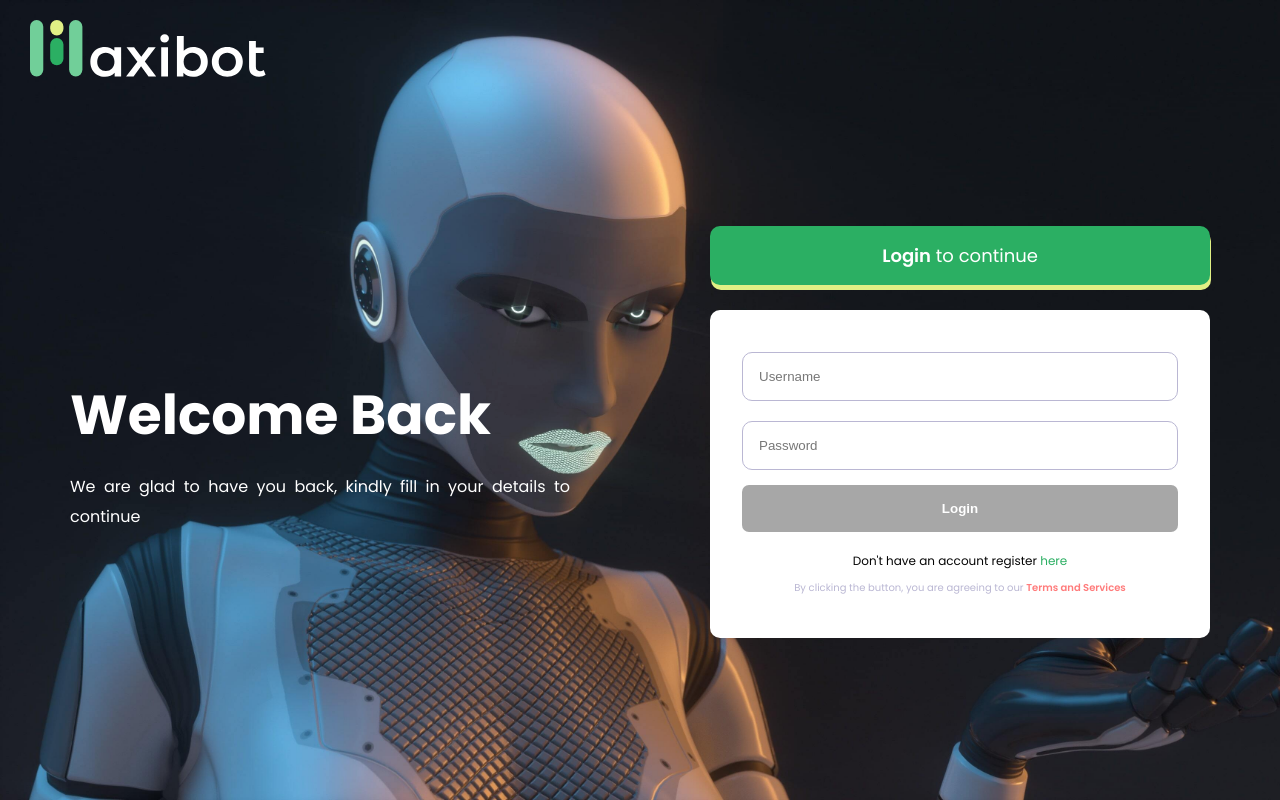
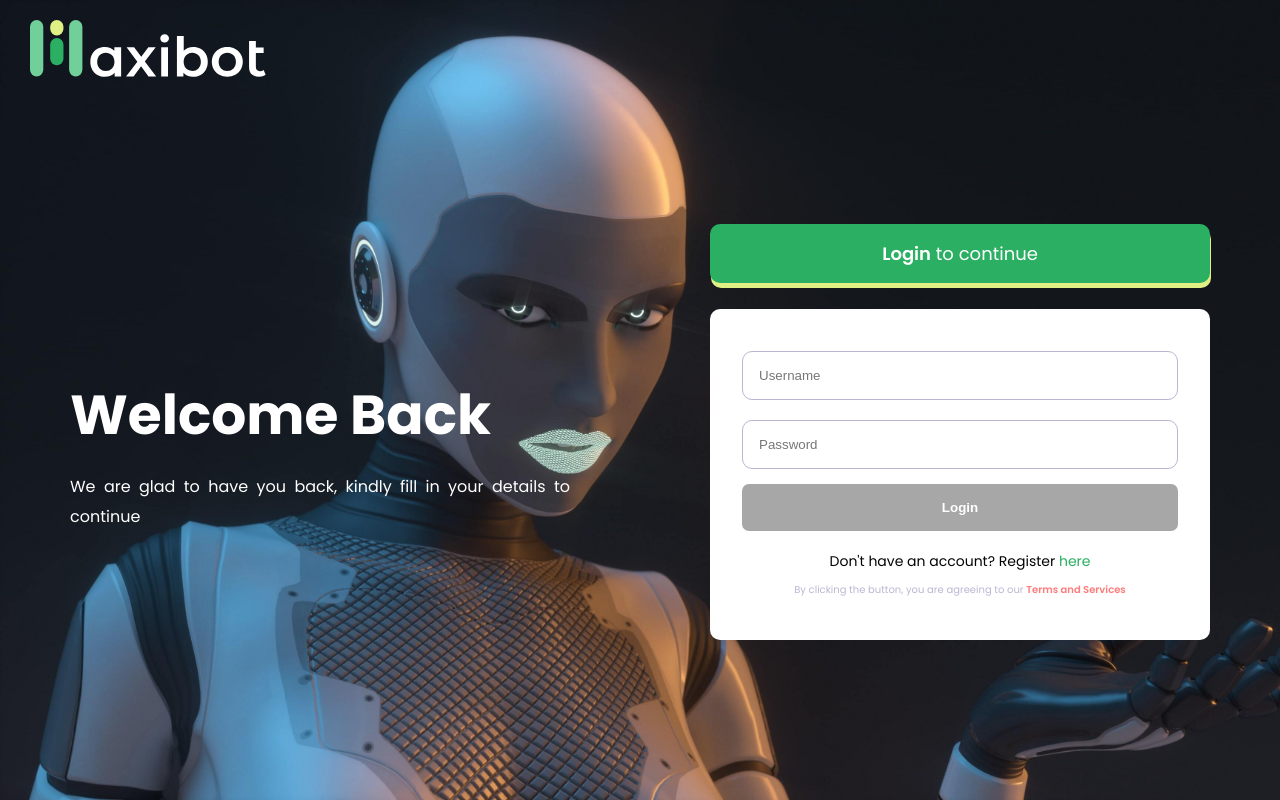
Before and after one commit to danthecm/forex-maxibot, a React (Create React App) app: page / in a window 1280 px wide. Built offline with nearby package versions, Linux system fonts and the light colour scheme.

Commit message:
fix: change copy texts

```diff
--- a/src/pages/Auth/Auth.module.css
+++ b/src/pages/Auth/Auth.module.css
@@ -130,7 +130,7 @@ h2 {
 }
 
 .link {
-  font-size: 12px;
+  font-size: 14px;
   color: #000;
   margin-top: 15px;
   text-align: center;
--- a/src/pages/Auth/Login/index.js
+++ b/src/pages/Auth/Login/index.js
@@ -161,7 +161,7 @@ const Login = () => {
                 : "Login"}
             </button>
             <p className={styles.link}>
-              Don't have an account register <Link to="/register">here</Link>
+              Don't have an account? Register <Link to="/register">here</Link>
             </p>
             <p className={styles.terms}>
               By clicking the button, you are agreeing to our{" "}
--- a/src/pages/Auth/Register/index.js
+++ b/src/pages/Auth/Register/index.js
@@ -206,7 +206,7 @@ const Register = () => {
                 : "Register"}
             </button>
             <p className={styles.link}>
-              Already registered Login <Link to="/login">here</Link>{" "}
+              Already registered? Login <Link to="/login">here</Link>{" "}
             </p>
             <p className={styles.terms}>
               By clicking the button, you are agreeing to our{" "}
```
